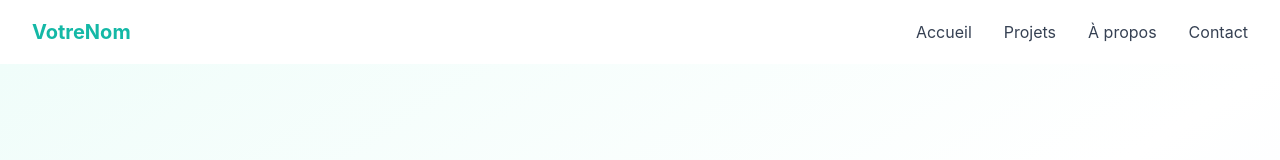
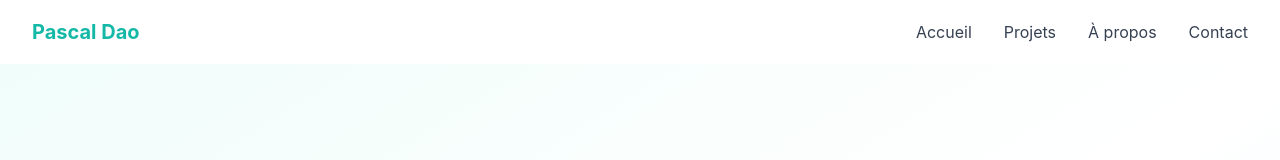
Before and after one commit to dsnakex/mon-portfolio, a Next.js app: page / in a window 1280 px wide. Shown: the top 160 px of the page. Built offline with nearby package versions, Linux system fonts and the light colour scheme.

Commit message:
Update Navbar.tsx

```diff
--- a/components/ui/Navbar.tsx
+++ b/components/ui/Navbar.tsx
@@ -39,7 +39,7 @@ export default function Navbar() {
             href="/"
             className="text-xl font-bold text-primary-500 hover:text-primary-600 transition-colors"
           >
-            VotreNom
+            Pascal Dao
           </Link>
 
           {/* Desktop Navigation */}
```
